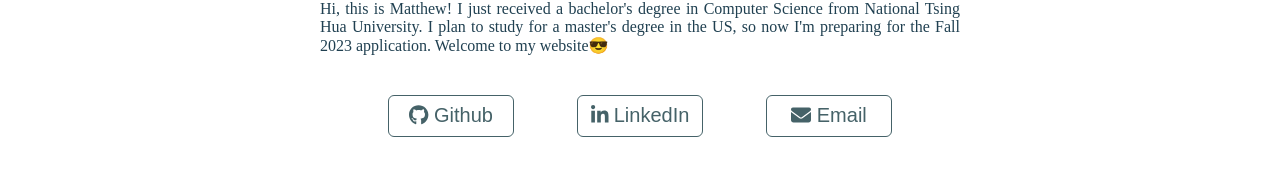
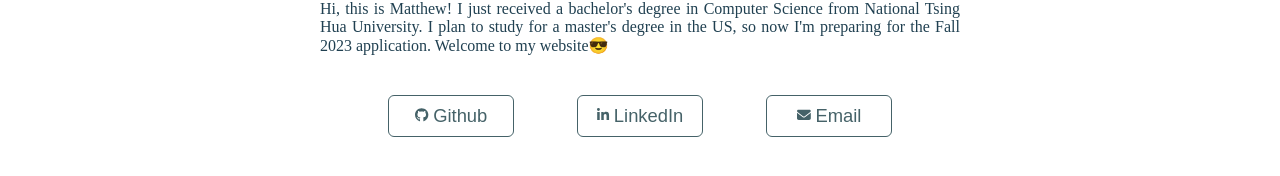
Before and after one commit to JNNNNYao/my-website, a React (Create React App) app: page / in a window 1280 px wide. Shown: the part 554-730 px from the top of the page. Built offline with nearby package versions, Linux system fonts and the light colour scheme.

Commit message:
[FIX] icon size

```diff
--- a/src/css/Icons.scss
+++ b/src/css/Icons.scss
@@ -36,7 +36,7 @@
         width: 126px;
         height: 42px;
         text-align: center;
-        font-size: 1.25em;
+        font-size: 1.15em;
     }
 
     button:visited {
--- a/src/pages/blocks/Icons.js
+++ b/src/pages/blocks/Icons.js
@@ -7,9 +7,9 @@ import '../../css/Icons.scss';
 function Icons() {
     return (
         <div className="icons">
-            <a href="https://github.com/JNNNNYao/"><button><FontAwesomeIcon icon={faGithub}/> Github</button></a>
-            <a href="https://www.linkedin.com/in/MatthewYaoJN"><button><FontAwesomeIcon icon={faLinkedinIn}/> LinkedIn</button></a>
-            <a href="mailto:matt1129yao@gmail.com"><button><FontAwesomeIcon icon={faEnvelope}/> Email</button></a>
+            <a href="https://github.com/JNNNNYao/"><button><FontAwesomeIcon icon={faGithub} size='xs'/> Github</button></a>
+            <a href="https://www.linkedin.com/in/MatthewYaoJN"><button><FontAwesomeIcon icon={faLinkedinIn} size='xs'/> LinkedIn</button></a>
+            <a href="mailto:matt1129yao@gmail.com"><button><FontAwesomeIcon icon={faEnvelope} size='xs'/> Email</button></a>
         </div>
     );
 }
```
